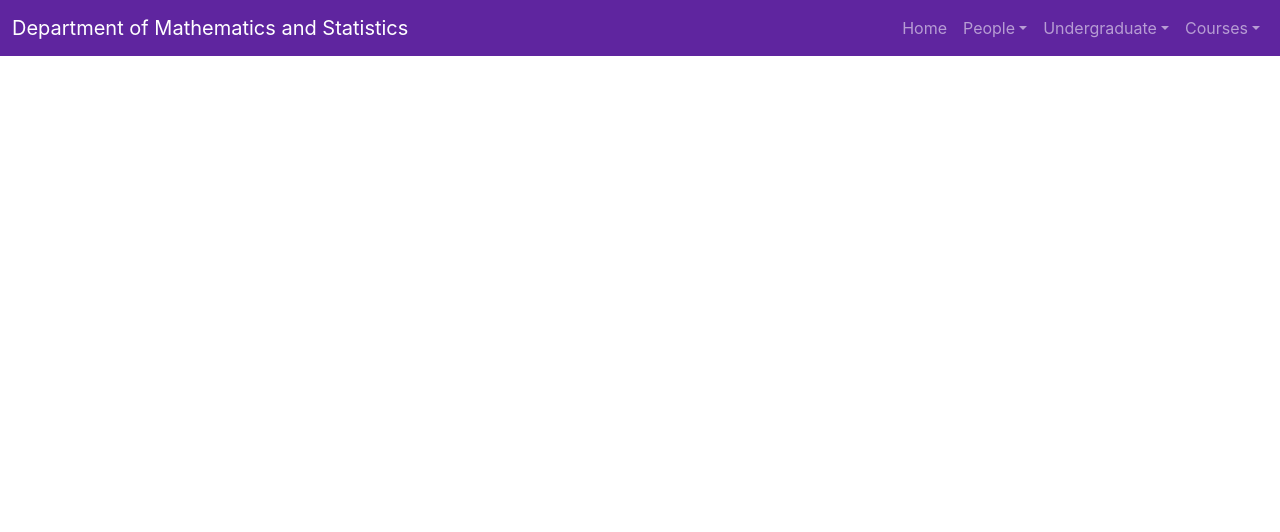
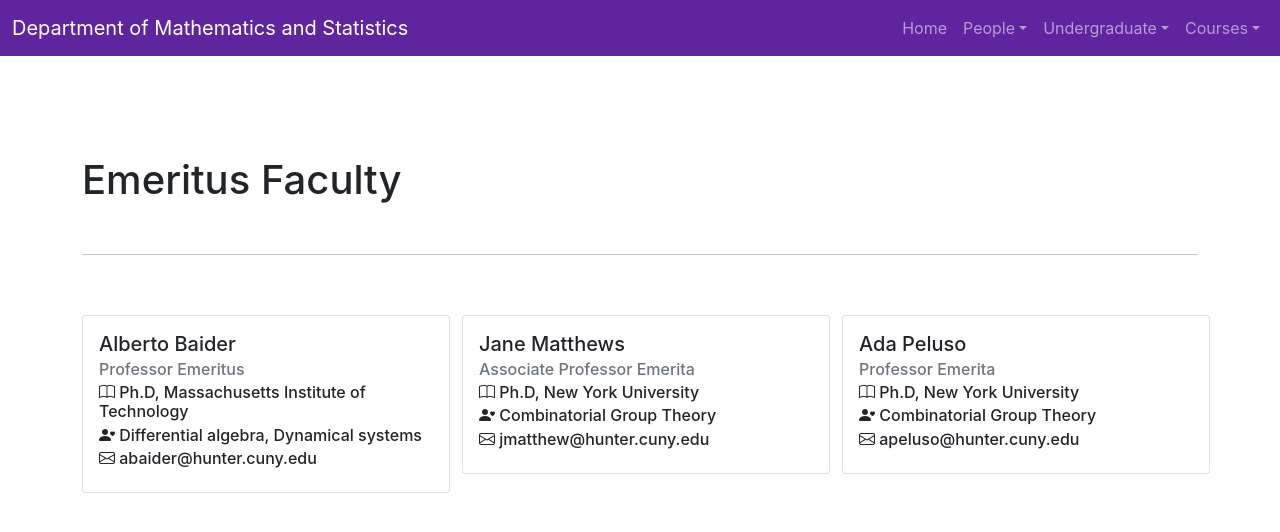
Before and after one commit to seamus2002/math-department, a React (Create React App) app: page /#/people/emeritus in a window 1280 px wide. Shown: the top 532 px of the page. Built offline with nearby package versions, Linux system fonts and the light colour scheme.

Commit message:
add emeritus

```diff
--- a/src/App.tsx
+++ b/src/App.tsx
@@ -13,6 +13,7 @@
 import UBAMA from './pages/undergraduate/UBAMA';
 import FullTime from './pages/people/FullTime';
 import PartTime from './pages/people/PartTime';
+import Emeritus from './pages/people/Emeritus';
 
 
 function App() {
@@ -25,6 +26,7 @@
           <Route path="/" element={<Home />} />
           <Route path="/people/fulltime" element={<FullTime />} />
           <Route path="/people/parttime" element={<PartTime />} />
+          <Route path="/people/emeritus" element={<Emeritus />} />
           <Route path="/undergraduate/mathematics" element={<UMath />} />
           <Route path="/undergraduate/statistics" element={<UStats />} />
           <Route path="/undergraduate/logic" element={<ULogic />} />
--- /dev/null
+++ b/src/components/EmeritusCard.tsx
@@ -0,0 +1,19 @@
+import React from 'react';
+
+const EmeritusCard = (props: any) => {
+  	return (
+		<div>
+			<div className="card mx-auto">
+				<div className="card-body">
+					<h5 className="card-title">{props.name}</h5>
+					<h6 className="card-subtitle mb-2 text-muted">{props.position}</h6>
+					<h6 className="card-subtitle mb-2"><i className="bi bi-book" /> {props.degree}</h6>
+					<h6 className="card-subtitle mb-2"><i className="bi bi-person-heart" /> {props.interests}</h6>
+					<h6 className="card-subtitle mb-2"><i className="bi bi-envelope" /> {props.email}</h6>
+				</div>
+			</div>
+		</div>
+  	);
+}
+
+export default EmeritusCard;
--- /dev/null
+++ b/src/data/emeritus-faculty.ts
@@ -0,0 +1,28 @@
+const emeritusFaculty = [
+    {
+        id: 'abaider',
+        name: 'Alberto Baider',
+        position: 'Professor Emeritus',
+        degree: 'Ph.D, Massachusetts Institute of Technology',
+        interests: 'Differential algebra, Dynamical systems',
+        email: 'abaider@hunter.cuny.edu',
+    },
+    {
+        id: 'jmatthews',
+        name: 'Jane Matthews',
+        position: 'Associate Professor Emerita',
+        degree: 'Ph.D, New York University',
+        interests: 'Combinatorial Group Theory',
+        email: 'jmatthew@hunter.cuny.edu',
+    },
+    {
+        id: 'apeluso',
+        name: 'Ada Peluso',
+        position: 'Professor Emerita',
+        degree: 'Ph.D, New York University',
+        interests: 'Combinatorial Group Theory',
+        email: 'apeluso@hunter.cuny.edu',
+    },
+]
+
+export default emeritusFaculty;
--- a/src/pages/people/FullTime.tsx
+++ b/src/pages/people/Emeritus.tsx
@@ -1,21 +1,18 @@
 import React from 'react';
-import FullTimeCard from '../../components/FullTimeCard';
-import fullTimeFaculty from '../../data/full-time-faculty';
+import EmeritusCard from '../../components/EmeritusCard';
+import emeritusFaculty from '../../data/emeritus-faculty';
 
-const FullTime = () => {
+const Emeritus = () => {
     const createCard = (person: any) => {
         return (
             <div className="col-lg-4">
-                <FullTimeCard
+                <EmeritusCard
                     key = {person.id}
                     name = {person.name}
                     position = {person.position}
-                    img = {person.img}
                     degree = {person.degree}
                     interests = {person.interests}
                     email = {person.email}
-                    tel = {person.tel}
-                    office = {person.office}
                 />
             </div>
         );
@@ -23,16 +20,16 @@
 
     return (
         <div className='container'>
-            <h2 className='page-header'>Full Time Faculty</h2>
+            <h1 className='page-header'>Emeritus Faculty</h1>
 
             <hr />
             <br />
 
             <div className="row">
-                {fullTimeFaculty.map(createCard)}
+                {emeritusFaculty.map(createCard)}
             </div>
         </div>
     );
 }
 
-export default FullTime;
+export default Emeritus;
```
Also changed, not shown: src/data/images/msamra.jpg.
